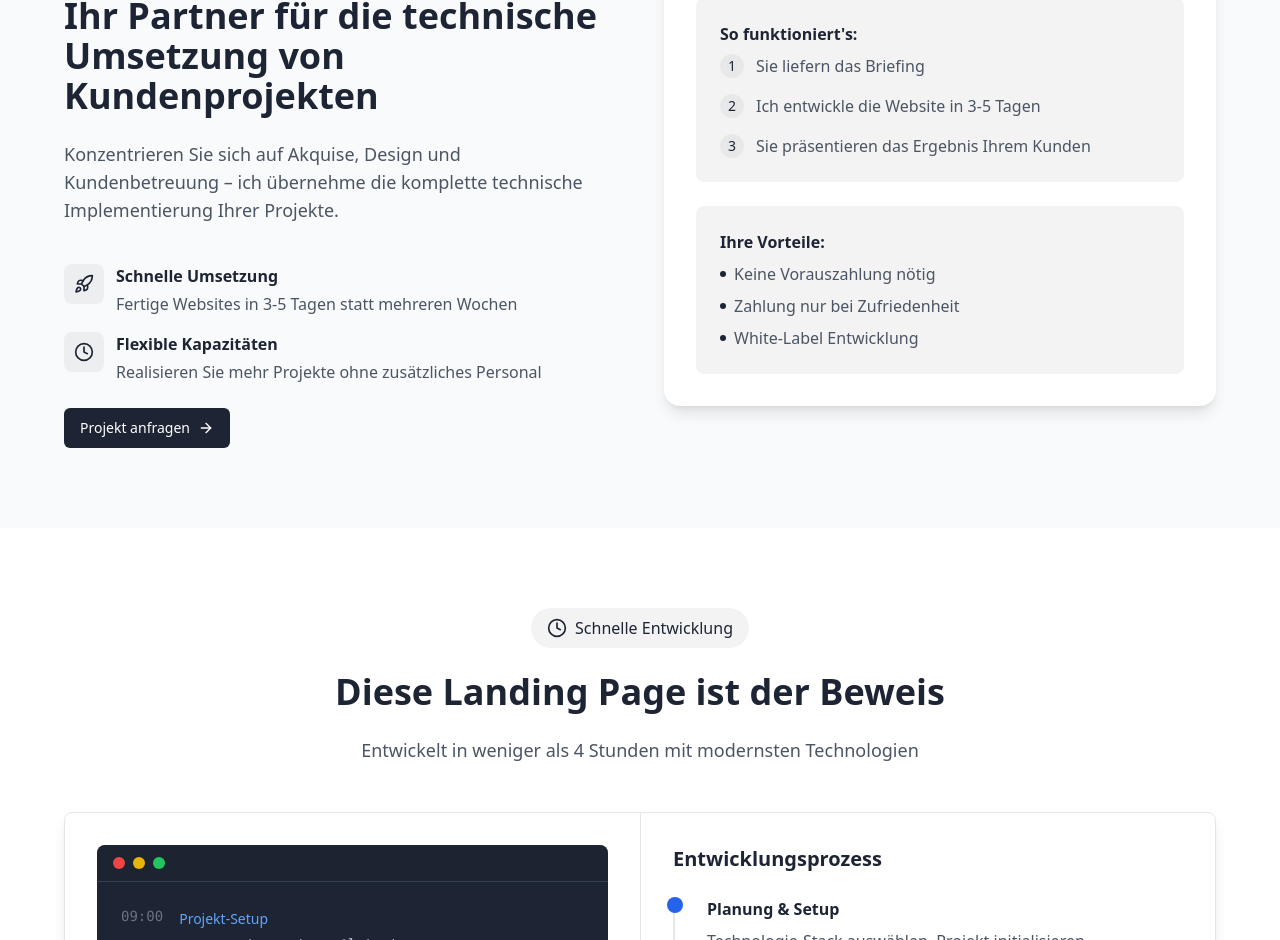
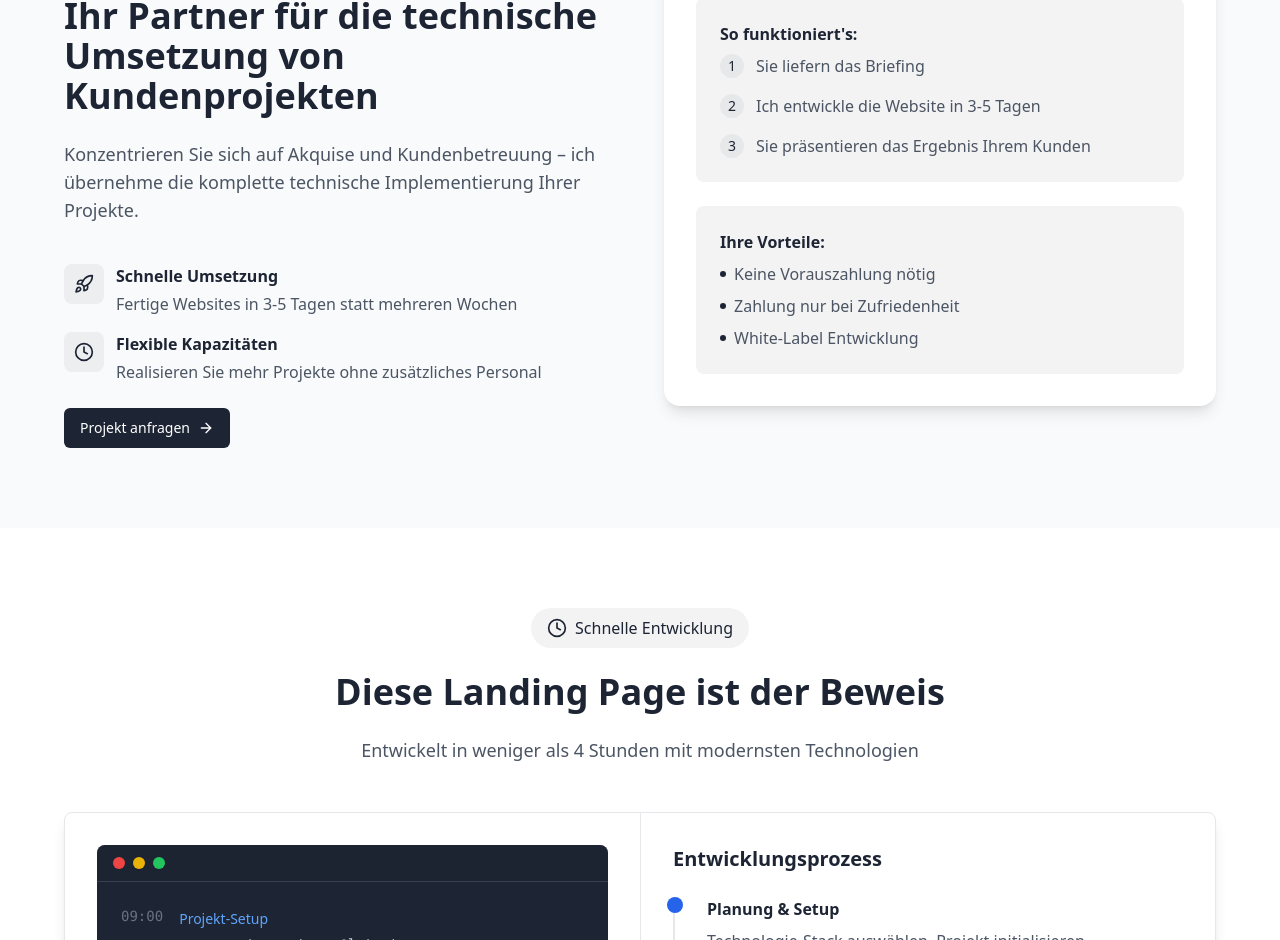
Before and after one commit to buchmanndigital/buchmann-digital-nextjs, a Next.js app: page /fast in a window 1280 px wide. Shown: the part 2089-3029 px from the top of the page. Built offline with nearby package versions, Linux system fonts and the light colour scheme.

Commit message:
some text changes

```diff
--- a/src/components/fast/AgencyPartner.tsx
+++ b/src/components/fast/AgencyPartner.tsx
@@ -35,7 +35,7 @@ export function AgencyPartner() {
               </h2>
 
               <p className="text-lg text-gray-600">
-                Konzentrieren Sie sich auf Akquise, Design und Kundenbetreuung –
+                Konzentrieren Sie sich auf Akquise und Kundenbetreuung –
                 ich übernehme die komplette technische Implementierung Ihrer Projekte.
               </p>
 
```
